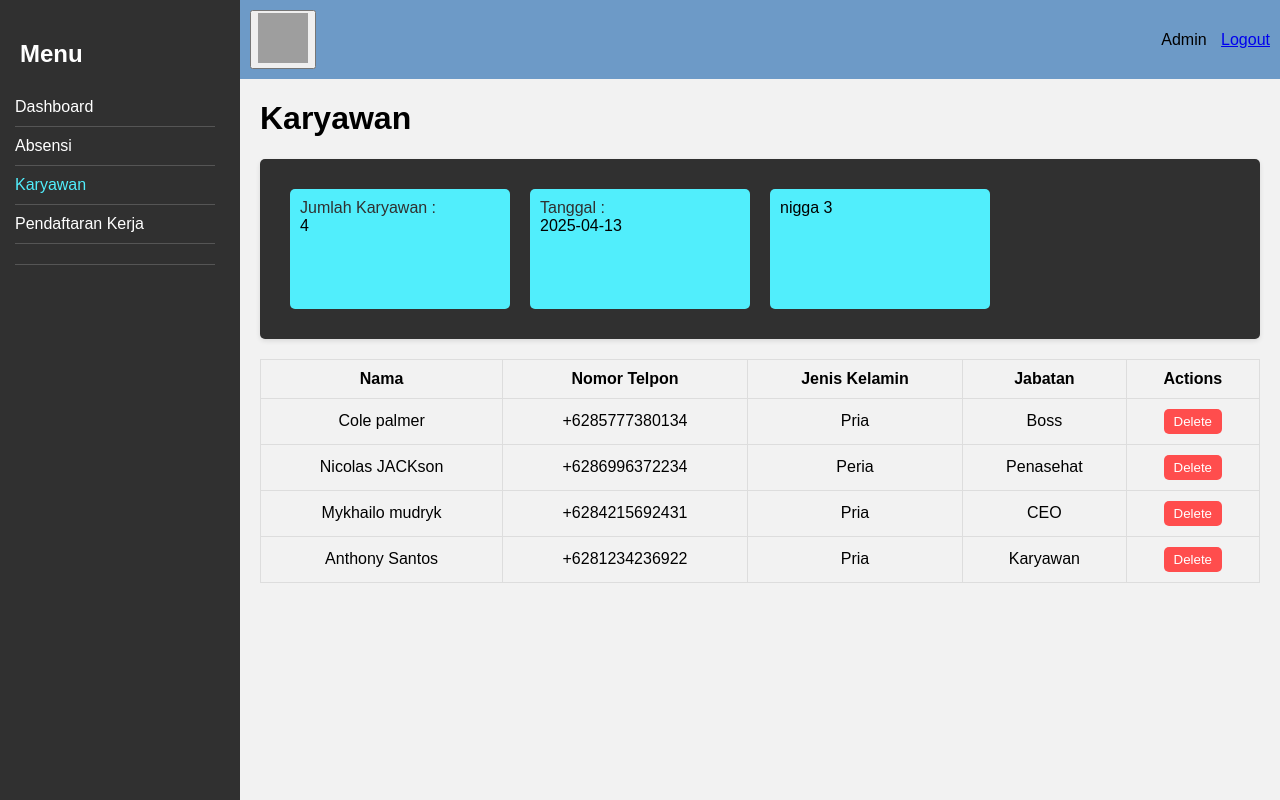
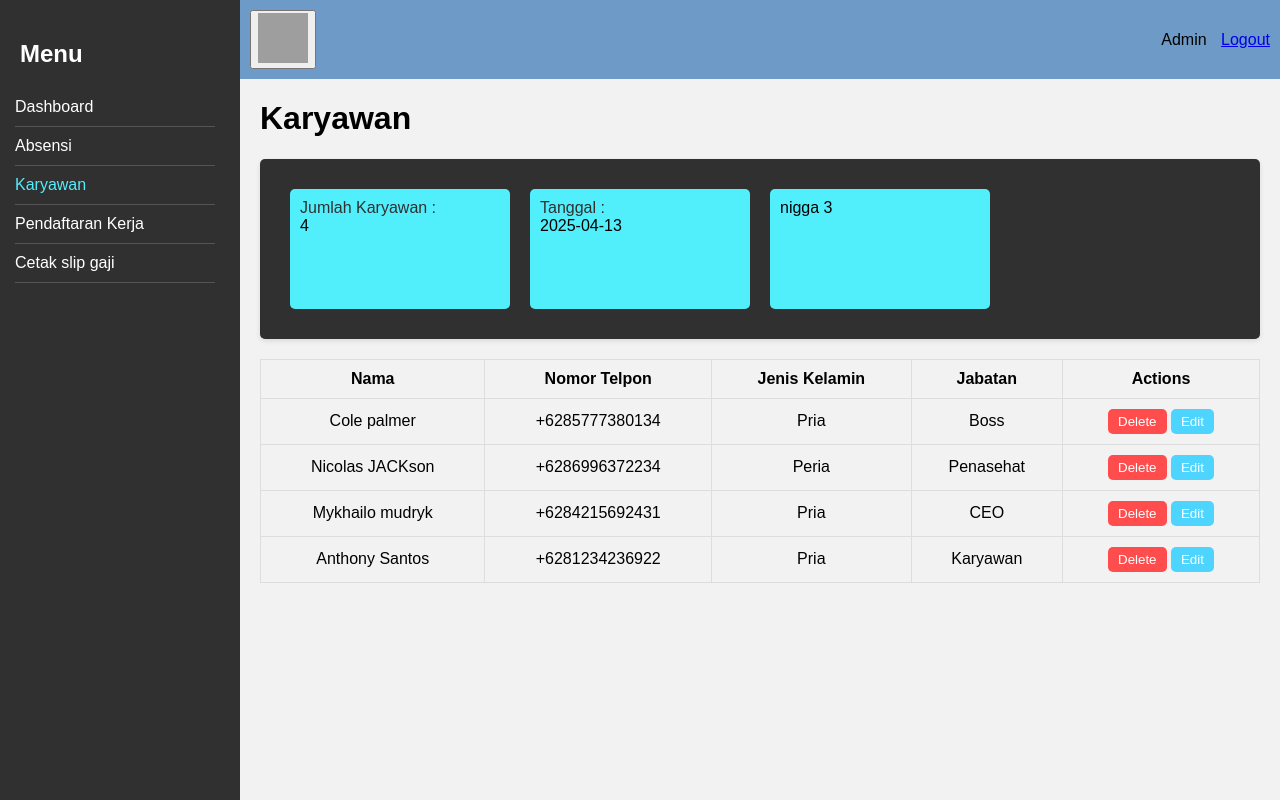
Before and after one commit to MAthallahR/school_project, a PHP site: page /admin_view/admin_karyawan.php in a window 1280 px wide. Run offline with PHP 8.4, Linux system fonts and the light colour scheme; data comes from the database, SQL or seed files in the repository; grey boxes are pictures that could not be loaded.

Commit message:
Update admin_karyawan.php

```diff
--- a/Sistem human resource dan penggajian karyawan/admin_view/admin_karyawan.php
+++ b/Sistem human resource dan penggajian karyawan/admin_view/admin_karyawan.php
@@ -1,4 +1,3 @@
-
 <!DOCTYPE html>
 <html lang="en">
 <head>
@@ -144,8 +143,20 @@
         cursor: pointer;
         transition: background-color 0.3s;
         }
-        .delete:hover {
+        .delete:hover{
             background-color: #ff1a1a;
+        }
+        .edit{
+        background-color:rgb(77, 213, 255);
+        color: white;
+        border: none;
+        padding: 5px 10px;
+        border-radius: 5px;
+        cursor: pointer;
+        transition: background-color 0.3s;
+        }
+        .edit:hover {
+            background-color:rgb(26, 240, 255);
         }
         .jk{
             color: #303030;
@@ -158,10 +169,10 @@
             <h2>Menu</h2>
             <ul>
                 <li><a href="admin_dashboard.php">Dashboard</a></li>
-                <li><a href="">Absensi</a></li>
+                <li><a href="admin_absensi.php">Absensi</a></li>
                 <li><a href="#">Karyawan</a></li>
-                <li><a href="">Pendaftaran Kerja</a></li>
-                <li><a href=""></a></li>
+                <li><a href="admin_dafker.php">Pendaftaran Kerja</a></li>
+                <li><a href="">Cetak slip gaji</a></li>
             </ul>
         </div>
         <div class="main">
@@ -216,8 +227,12 @@
                         <td>" . ucfirst($row['jabatan']) . "</td>
                         <td>
                             <form action='delete_karyawan.php' method='post' style='display:inline;'>
-                                    <input type='hidden' name='id' value='{$row['nama']}'>
+                                <input type='hidden' name='id' value='{$row['nama']}'>
                                 <input type='submit' value='Delete' class='delete' onclick='return confirm(\"Are you sure you want to delete this record?\");'>
+                            </form>
+                            <form action='edit_karyawan.php' method='post' style='display:inline;'>
+                                <input type='hidden' name='id' value='{$row['nama']}'>
+                                <input type='submit' value='Edit' class='edit'>
                             </form>
                         </td>
                     </tr>";
```
